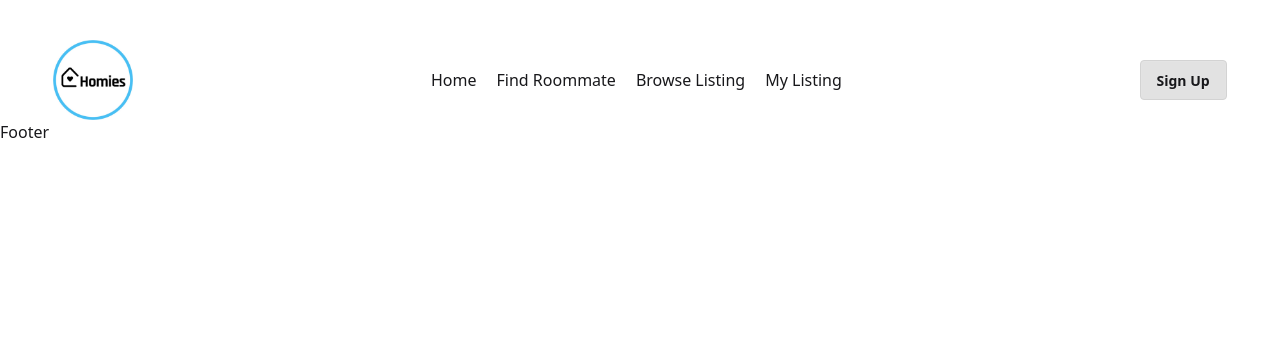
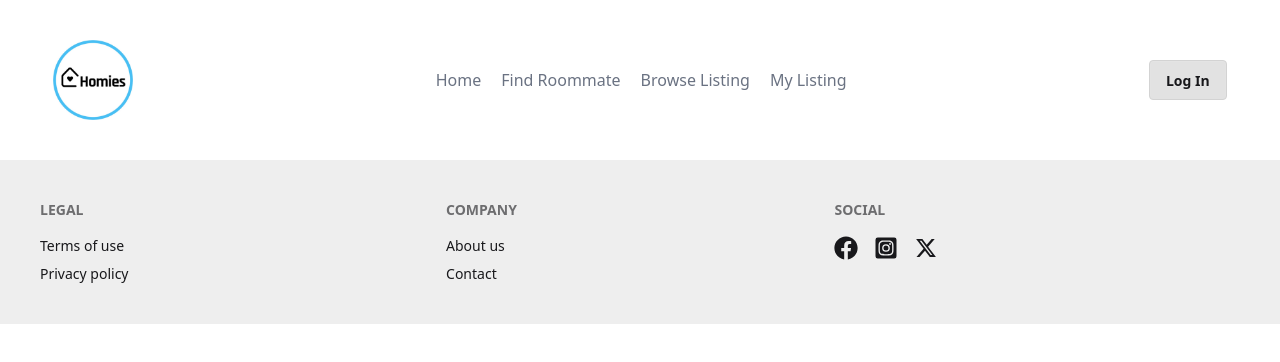
Before and after one commit to PraptiH/roommate-finder-client, a React (Vite) app: page / in a window 1280 px wide. Shown: the top 362 px of the page. Built offline with nearby package versions, Linux system fonts and the light colour scheme; no server answers.

Commit message:
Add footer section

```diff
--- a/package.json
+++ b/package.json
@@ -15,6 +15,7 @@
     "firebase": "^12.2.1",
     "react": "^19.1.1",
     "react-dom": "^19.1.1",
+    "react-icons": "^5.5.0",
     "react-router": "^7.9.1",
     "tailwindcss": "^4.1.13"
   },
--- a/src/AuthProvider/AuthProvider.jsx
+++ b/src/AuthProvider/AuthProvider.jsx
@@ -1,10 +1,21 @@
-import React from 'react';
-import { createUserWithEmailAndPassword,  signInWithEmailAndPassword, signInWithPopup } from "firebase/auth";
+import React, { useEffect, useState } from 'react';
+import { createUserWithEmailAndPassword,  onAuthStateChanged,  signInWithEmailAndPassword, signInWithPopup, signOut } from "firebase/auth";
 import {auth} from '../firebase/firebase.init'
 import { AuthContext } from './AuthContext';
 
 
 const AuthProvider =({children})=>{
+
+    const [user, setUser]=useState(null)
+    const [loading, setLoading]=useState(null)
+
+    useEffect(()=>{
+        const unsubscribe = onAuthStateChanged(auth, user=>{
+            setUser(user);
+            setLoading(false)
+        });
+        return ()=>unsubscribe()
+    },[])
 
     const createUser = (email, password)=>{
         return createUserWithEmailAndPassword(auth, email,password)
@@ -18,10 +29,18 @@ const AuthProvider =({children})=>{
         return signInWithEmailAndPassword(auth, email, password)
     }
 
+      const logOut=()=>{
+        return signOut(auth)
+    }
+
     const authData = {
+        user,
+        setUser,
         createUser,
         createUser2,
         signInUser,
+        logOut,
+        loading
     };
 
     return <AuthContext.Provider value={authData}>{children}</AuthContext.Provider>
--- a/src/components/Footer/Footer.jsx
+++ b/src/components/Footer/Footer.jsx
@@ -1,10 +1,36 @@
 import React from 'react';
-
+import { FaFacebook } from "react-icons/fa";
+import { FaInstagramSquare } from "react-icons/fa";
+import { RiTwitterXFill } from "react-icons/ri";
 const Footer = () => {
     return (
-        <div>
-            Footer
-        </div>
+
+        <footer className="footer sm:footer-horizontal bg-base-300 text-base-content p-10 mt-10">
+            <nav>
+                <h6 className="footer-title">Legal</h6>
+                <a className="link link-hover">Terms of use</a>
+                <a className="link link-hover">Privacy policy</a>
+            </nav>
+            <nav>
+                <h6 className="footer-title">Company</h6>
+                <a className="link link-hover">About us</a>
+                <a className="link link-hover">Contact</a>
+            </nav>
+            <nav>
+                <h6 className="footer-title">Social</h6>
+                <div className="grid grid-flow-col gap-4">
+                    <a className='text-2xl' target='_blank' href='https://www.facebook.com/'>
+                        <FaFacebook />
+                    </a>
+                    <a className='text-2xl' target='_blank' href='https://www.instagram.com/'>
+                        <FaInstagramSquare />
+                    </a>
+                    <a className='text-2xl' target='_blank' href='https://x.com/home'>
+                        <RiTwitterXFill />
+                    </a>
+                </div>
+            </nav>
+        </footer>
     );
 };
 
--- a/src/components/Navbar/Navbar.jsx
+++ b/src/components/Navbar/Navbar.jsx
@@ -1,8 +1,23 @@
-import React from 'react';
+import React, { use } from 'react';
 import logo from '../../assets/WebsiteLogo.jpg'
-import { NavLink } from 'react-router';
+import { NavLink, useNavigate } from 'react-router';
+import { AuthContext } from '../../AuthProvider/AuthContext';
+import profile from '../../assets/profile.jpg'
 
 const Navbar = () => {
+
+    const navigate = useNavigate()
+    const { user, logOut } = use(AuthContext)
+    const handleLogOut = () => {
+        logOut()
+            .then(() => {
+                navigate('/')
+            })
+            .catch(error => {
+                console.log(error)
+            })
+    }
+
     return (
         <div className='w-11/12 mx-auto mt-10 flex items-center justify-between'>
             <div>
@@ -10,14 +25,21 @@ const Navbar = () => {
             </div>
 
             <div className='space-x-5'>
-                <NavLink to='/home'>Home</NavLink>
-                <NavLink to='/findRoommate'>Find Roommate</NavLink>
-                <NavLink to='/browseListing'>Browse Listing</NavLink>
-                <NavLink to='/myListing'>My Listing</NavLink>
+                <NavLink to='/home' className={({ isActive }) => isActive ? 'text-blue-500' : 'text-gray-500'}>Home</NavLink>
+                <NavLink to='/findRoommate' className={({ isActive }) => isActive ? 'text-blue-500' : 'text-gray-500'}>Find Roommate</NavLink>
+                <NavLink to='/browseListing' className={({ isActive }) => isActive ? 'text-blue-500' : 'text-gray-500'}>Browse Listing</NavLink>
+                <NavLink to='/myListing' className={({ isActive }) => isActive ? 'text-blue-500' : 'text-gray-500'}>My Listing</NavLink>
             </div>
 
-            <div>
-                <button  className='btn btn-active'>Sign Up</button>
+            <div className='flex items-center gap-5'>
+                {
+                    user && <img className='w-10 h-10 rounded-full border-1' src={user.photoURL ? user.photoURL : profile} title={user.displayName ? user.displayName : 'User'} alt="" />
+                }
+                {
+                    user ?
+                        (<button onClick={handleLogOut} className='btn btn-active'>Log Out</button>) :
+                        (<NavLink className='btn btn-active' to="signin">Log In</NavLink>)
+                }
             </div>
         </div>
     );
```
Also changed, not shown: src/assets/profile.jpg (added), 1 other file (tests, documents, lock files or other folders).
